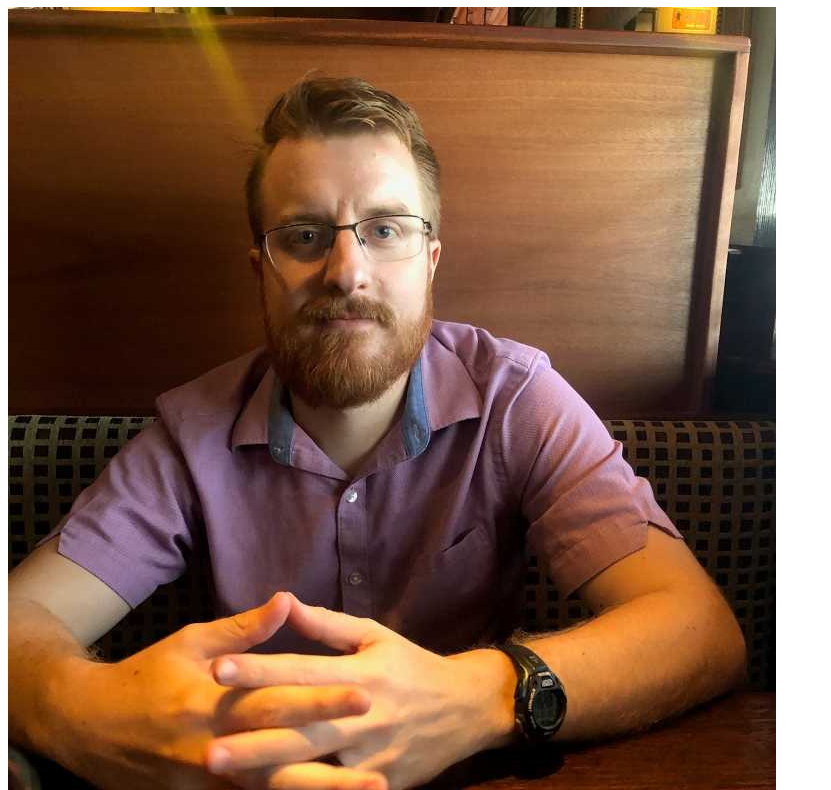
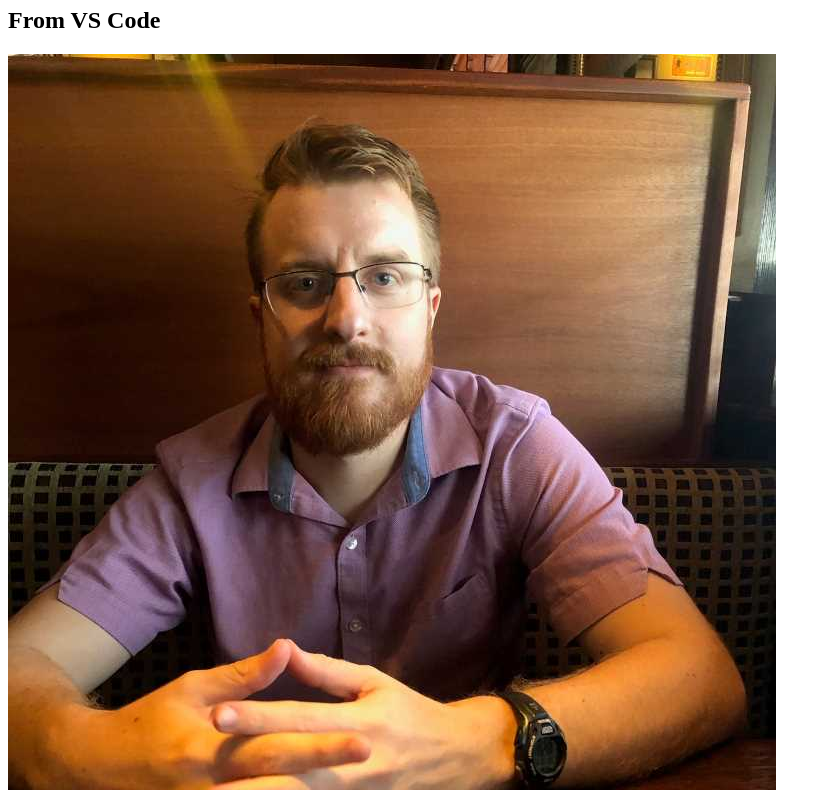
Before and after one commit to CIT82/stevenc-pub, a plain HTML site: page pages/index.html in a window 1280 px wide. Shown: the part 73-863 px from the top of the page, without its empty margins (0-831 px from the left). Drawn offline with Linux system fonts and the light colour scheme.

Commit message:
learning about git workflow

```diff
--- a/pages/index.html
+++ b/pages/index.html
@@ -7,6 +7,7 @@
   </head>
   <body>
     <h1>This is me!</h1>
+    <h2>From VS Code</h2>
     <img src="../images/stevenc.jpg" alt="Steven C" />
   </body>
 </html>
```
Also changed, not shown: pages/newpage.html (added).
